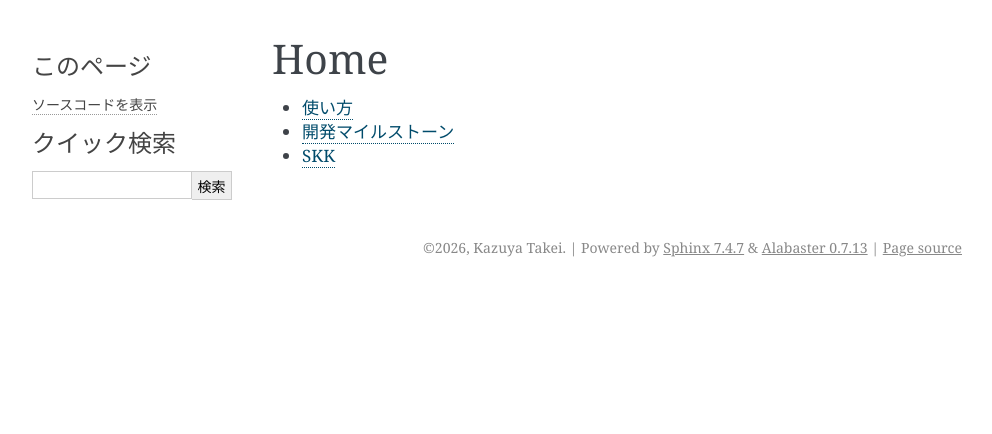
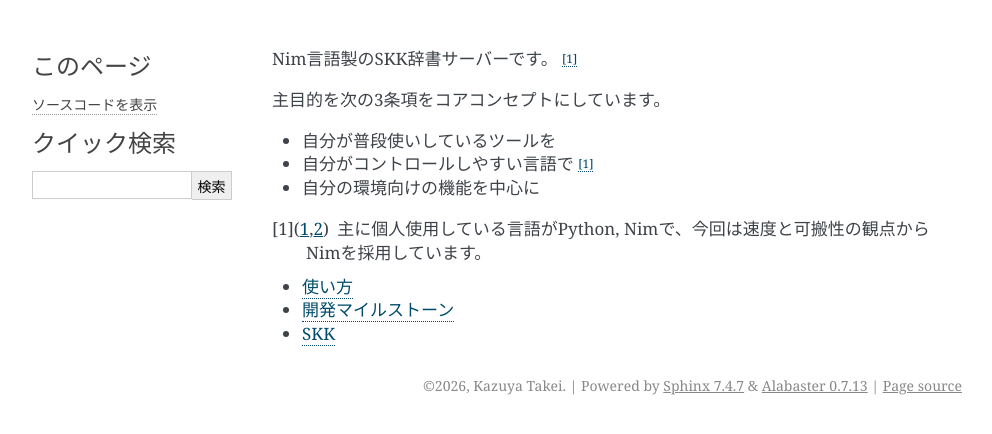
Before and after one commit to attakei-lab/atskkserv, a Sphinx documentation site: the page built from docs/index.rst, in a window 1280 px wide. Shown: the top 434 px of the page, without its empty margins (148-1140 px from the left). Built offline with Sphinx 7.4.7, drawn with Linux system fonts in a browser that asks for light colours; pages that are not in the unit, such as notebooks, are missing from menus.

Commit message:
docs: add overview

```diff
--- a/docs/index.rst
+++ b/docs/index.rst
@@ -1,5 +1,21 @@
 Home
 ====
+
+.. raw:: html
+
+   <style>
+      h1 { display: none; }
+   </style>
+
+Nim言語製のSKK辞書サーバーです。 [#f1]_
+
+主目的を次の3条項をコアコンセプトにしています。
+
+- 自分が普段使いしているツールを
+- 自分がコントロールしやすい言語で [#f1]_
+- 自分の環境向けの機能を中心に
+
+.. [#f1] 主に個人使用している言語がPython, Nimで、今回は速度と可搬性の観点からNimを採用しています。
 
 .. toctree::
    :maxdepth: 1
```
